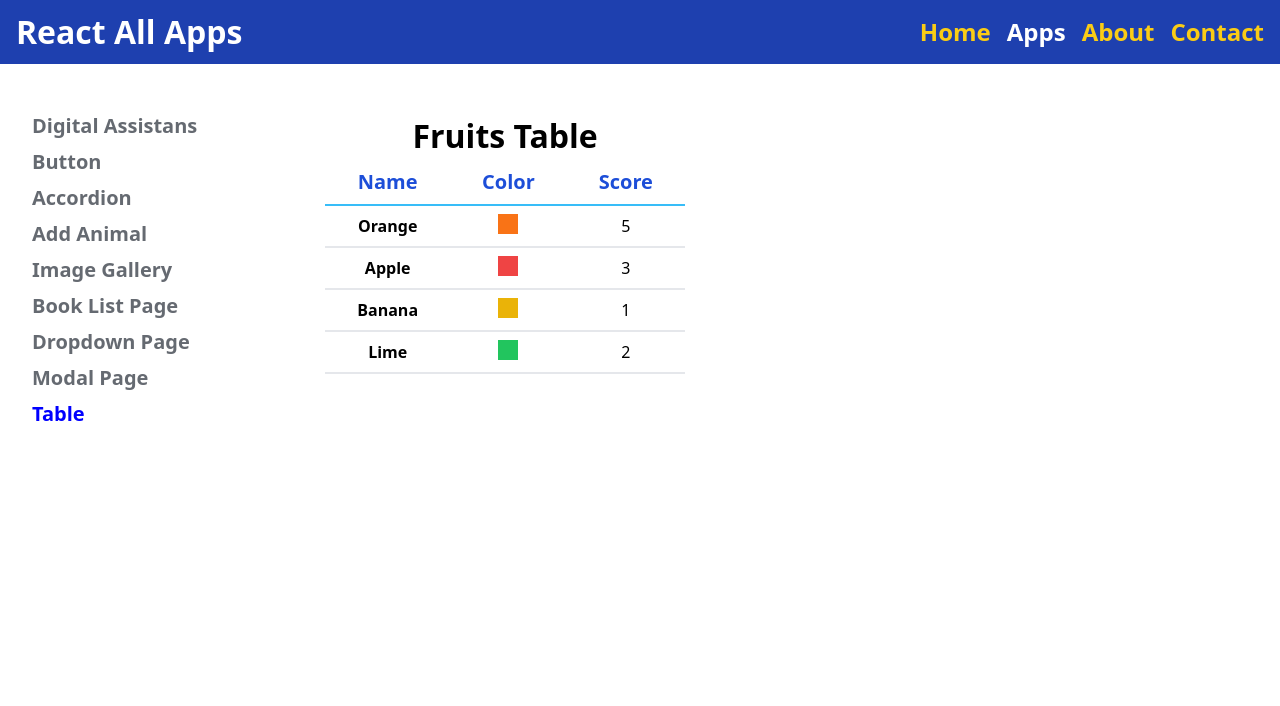
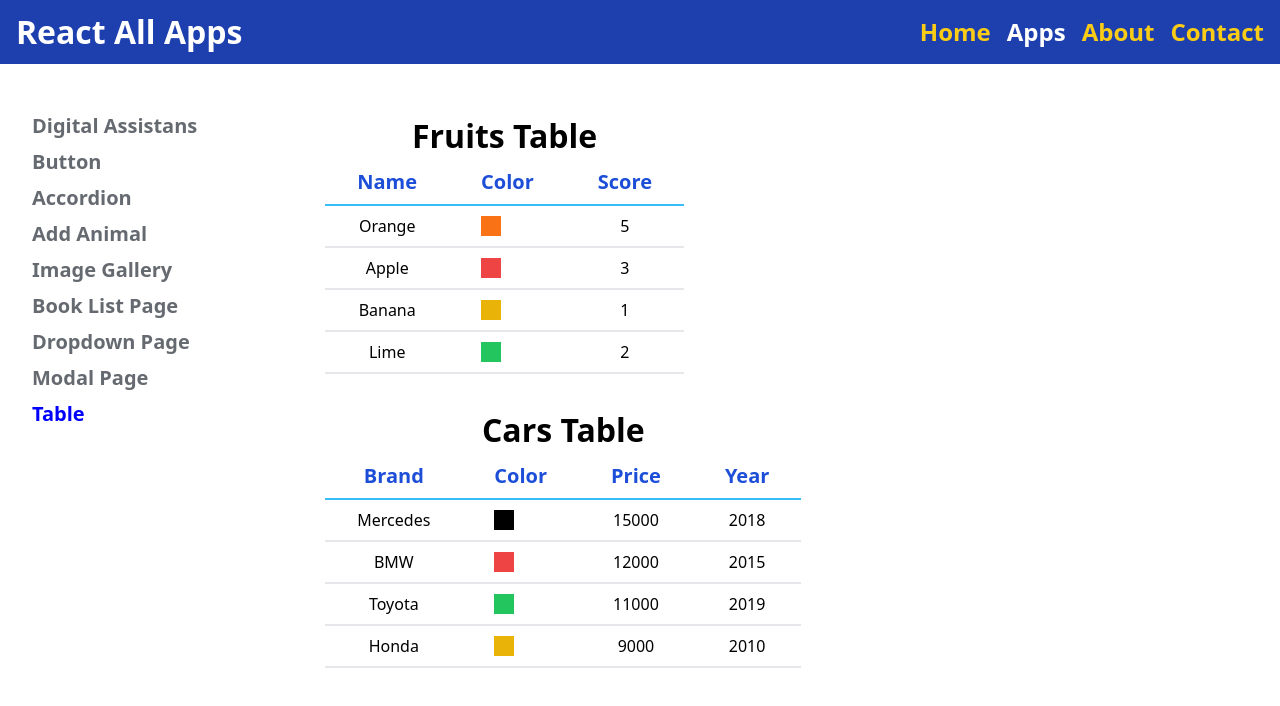
Before and after one commit to sedat355/react-all-apps, a React (Vite) app: page /apps/table in a window 1280 px wide. Shown: the top 706 px of the page. Built offline with nearby package versions, Linux system fonts and the light colour scheme.

Commit message:
Table blş. reusable hale getirildi

```diff
--- a/src/pages/table/Row.jsx
+++ b/src/pages/table/Row.jsx
@@ -1,14 +1,21 @@
-const Row = ({item, config}) => {
-
+const Row = ({ item, config }) => {
   return (
     <tr className="border-b-2">
-      <th className="thead" scope="row">{config[0].render(item)}</th>
-      <td className={`tdata relative flex items-center justify-center`}>
-        <span className={`colorCol ${config[1].render(item)}`}></span>
-      </td>
-      <td className="tdata">{config[2].render(item)}</td>
+      {config.map((column, index) => {
+        return <td key={index} className="tdata">{column.render(item)}</td>
+      })}
     </tr>
   )
 }
 
 export default Row
+
+{
+  /* <th className="thead" scope="row">
+{config[0].render(item)}
+</th>
+<td className={`tdata relative flex items-center justify-center`}>
+<span className={`colorCol ${config[1].render(item)}`}></span>
+</td>
+<td className="tdata">{config[2].render(item)}</td> */
+}
--- a/src/pages/table/TablePage.jsx
+++ b/src/pages/table/TablePage.jsx
@@ -9,12 +9,12 @@ const TablePage = () => {
     { id: 3, name: "Lime", color: "bg-green-500", score: "2" },
   ]
 
-  const config = [
+  const configFruits = [
     { title: 'Name',
       render: (obj) => obj.name
     },
     { title: 'Color',
-      render: function(obj) { return obj.color }
+      render: function(obj) { return <span className={`colorCol ${obj.color}`}></span> }
     },
     { title: 'Score',
       render: function(obj) { return obj.score }
@@ -22,18 +22,31 @@ const TablePage = () => {
   ]
 
   const cars = [
-    { id: 0, brand: "Mercedes", color: "bg-black-500", year: "2018", price: 15000 },
+    { id: 0, brand: "Mercedes", color: "bg-black", year: "2018", price: 15000 },
     { id: 1, brand: "BMW", color: "bg-red-500", year: "2015", price: 12000 },
     { id: 2, brand: "Toyota", color: "bg-green-500", year: "2019", price: 11000 },
     { id: 3, brand: "Honda", color: "bg-yellow-500", year: "2010", price: 9000 },
   ]
 
-  const headersCars = ["Brand", "Color", "Year", "Price"]
+  const configCars = [
+    { title: 'Brand',
+      render: (obj) => obj.brand
+    },
+    { title: 'Color',
+      render: function(obj) { return <span className={`colorCol ${obj.color}`}></span> }
+    },
+    { title: 'Price',
+      render: function(obj) { return obj.price }
+    },
+    { title: 'Year',
+      render: function(obj) { return obj.year }
+    },
+  ]
 
   return (
     <div>
-      <Table data={fruits} config={config} caption="Fruits Table"/>
-      {/* <Table data={cars} config={config} caption="Cars Table"/> */}
+      <Table data={fruits} config={configFruits} caption="Fruits Table"/>
+      <Table data={cars} config={configCars} caption="Cars Table"/>
     </div>
   )
 }
```
